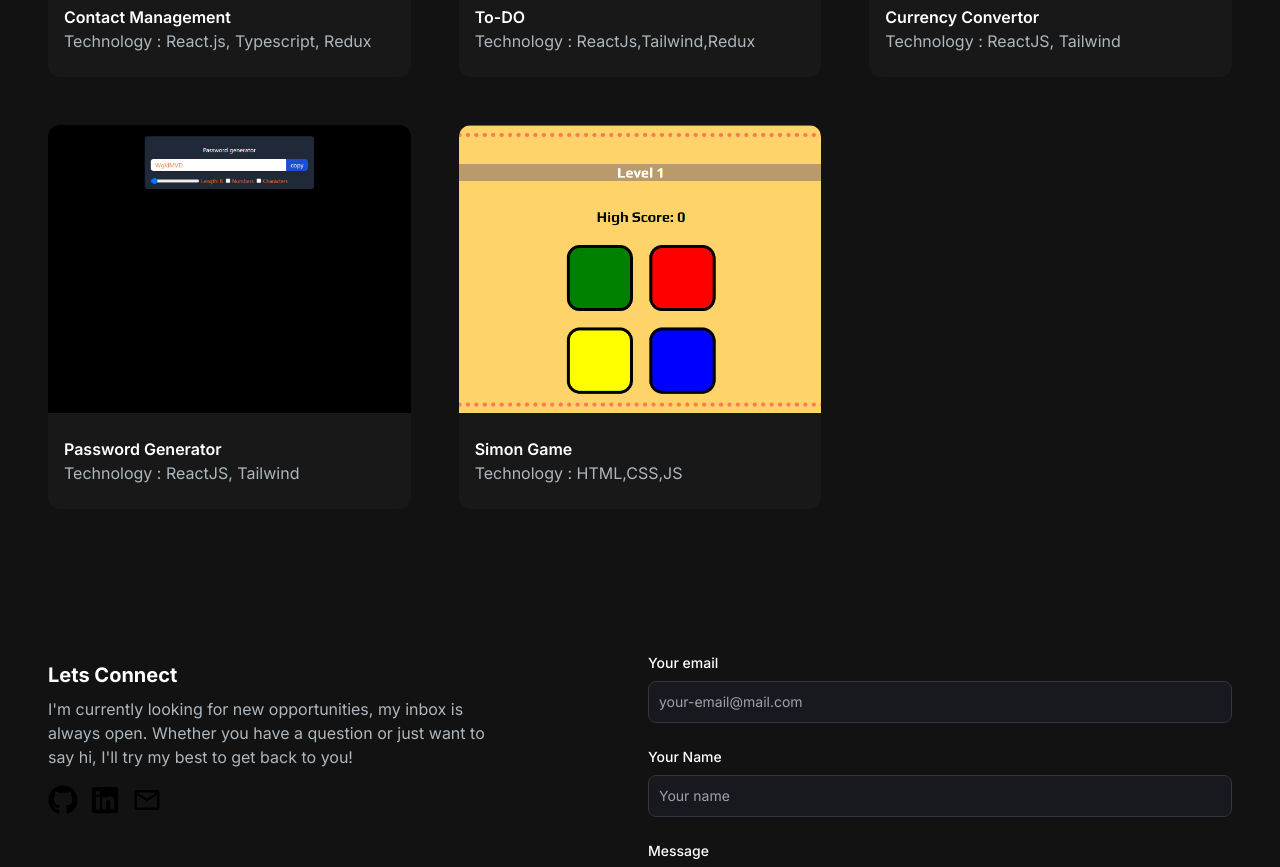
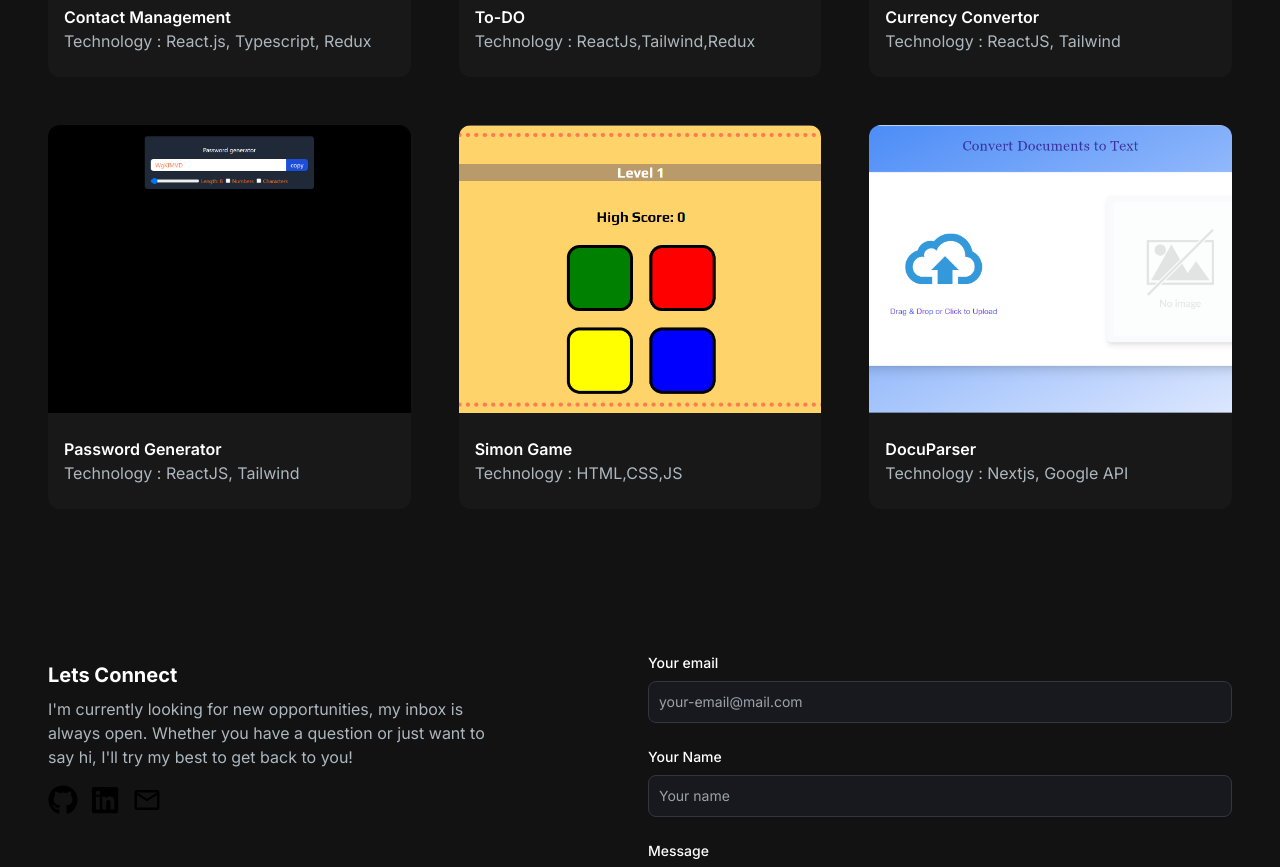
Before and after one commit to Wasif0787/Portfolio, a Next.js app: page / in a window 1280 px wide. Shown: the part 2780-3647 px from the top of the page. Built offline with nearby package versions, Linux system fonts and the light colour scheme.

Commit message:
Added docuparser

```diff
--- a/src/app/Components/ProjectsSection.jsx
+++ b/src/app/Components/ProjectsSection.jsx
@@ -20,7 +20,7 @@ const projectData = [
         image: "/images/Projects/FullStack/threads.png",
         tag: ["All", "FullStack"],
         gitUrl: "https://github.com/Wasif0787/Threads-Clone",
-        siteUrl: "https://threads-backend-kzv5.onrender.com/"
+        siteUrl: "https://threads-wasif.netlify.app/"
     },
     {
         id: 3,
@@ -102,6 +102,15 @@ const projectData = [
         tag: ["All", "FrontEnd"],
         gitUrl: "https://github.com/Wasif0787/Simon-Game",
         siteUrl: "https://wasif0787.github.io/Simon-Game/"
+    },
+    {
+        id: 12,
+        title: "DocuParser",
+        desc: "Technology : Nextjs, Google API",
+        image: "/images/Projects/FrontEnd/docuParser.png",
+        tag: ["All", "FrontEnd"],
+        gitUrl: "https://github.com/Wasif0787/docu-parser",
+        siteUrl: "https://docuparser.netlify.app/"
     }
 ];
 
```
Also changed, not shown: public/images/Projects/FrontEnd/docuParser.png (added).
